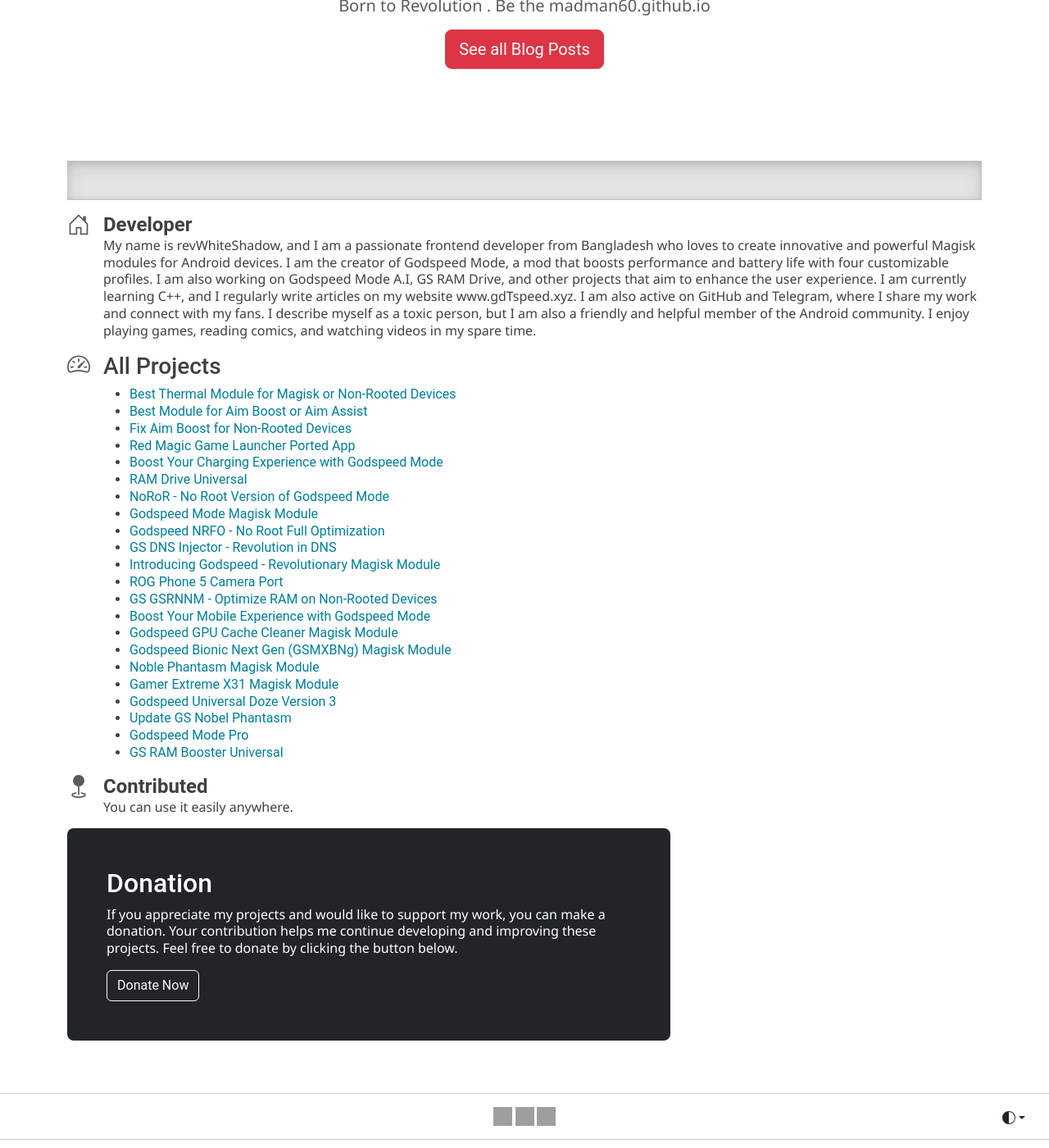
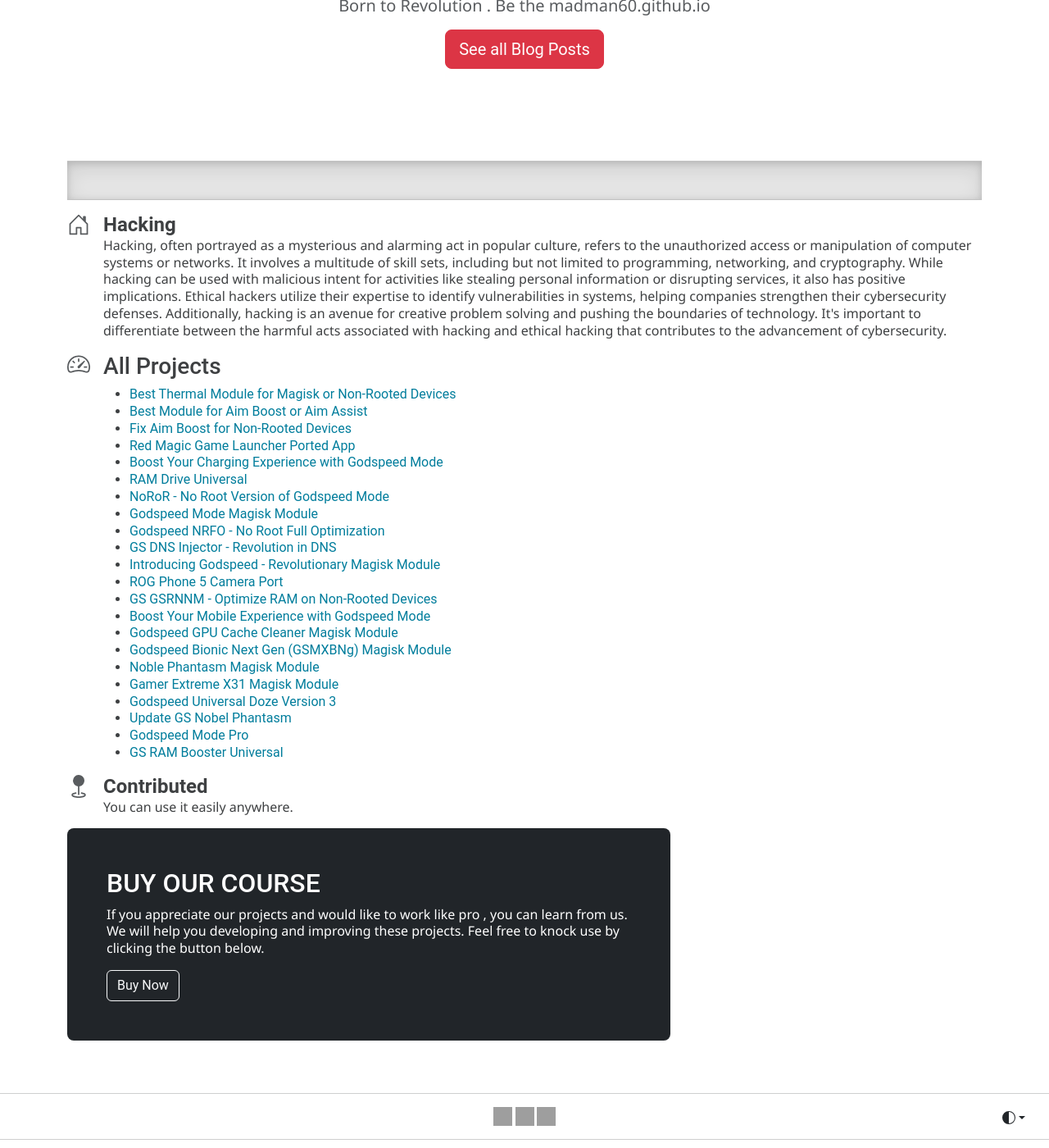
Before and after one commit to madman60/madman60.github.io, a Jekyll site: the page built from index.html, in a window 1280 px wide and 1400 px high, scrolled down 288 px. Shown: the whole window at 82% size. Built offline with Jekyll 4.4.1, drawn with Linux system fonts in a browser that asks for light colours; some web fonts are replaced; grey boxes are pictures that could not be loaded.

Commit message:
Update index.html

```diff
--- a/index.html
+++ b/index.html
@@ -153,15 +153,13 @@
       <div class="col d-flex align-items-start">
         <svg class="bi text-muted flex-shrink-0 me-3" width="1.75em" height="1.75em"><use xlink:href="#home"/></svg>
         <div>
-          <h3 class="fw-bold mb-0 fs-4">Developer</h3>
+          <h3 class="fw-bold mb-0 fs-4">Hacking</h3>
           <p>
-         My name is revWhiteShadow, and I am a passionate frontend developer from Bangladesh who loves to create innovative and powerful Magisk modules for Android devices.
-            I am the creator of Godspeed Mode, a mod that boosts performance and battery life with four customizable profiles.
-            I am also working on Godspeed Mode A.I, GS RAM Drive, and other projects that aim to enhance the user experience.
-            I am currently learning C++, and I regularly write articles on my website www.gdTspeed.xyz.
-            I am also active on GitHub and Telegram, where I share my work and connect with my fans.
-            I describe myself as a toxic person, but I am also a friendly and helpful member of the Android community.
-            I enjoy playing games, reading comics, and watching videos in my spare time.
+         Hacking, often portrayed as a mysterious and alarming act in popular culture, refers to the unauthorized access or manipulation of computer systems or networks.
+            It involves a multitude of skill sets, including but not limited to programming, networking, and cryptography.
+            While hacking can be used with malicious intent for activities like stealing personal information or disrupting services, it also has positive implications.
+            Ethical hackers utilize their expertise to identify vulnerabilities in systems, helping companies strengthen their cybersecurity defenses. Additionally, hacking is an avenue for creative problem solving and pushing the boundaries of technology.
+            It's important to differentiate between the harmful acts associated with hacking and ethical hacking that contributes to the advancement of cybersecurity.
           </p>
         </div>
       </div>
@@ -211,9 +209,9 @@
  <div class="row align-items-md-stretch">
     <div class="col-md-8">
         <div class="h-100 p-5 text-bg-dark rounded-3">
-            <h2>Donation</h2>
-            <p>If you appreciate my projects and would like to support my work, you can make a donation. Your contribution helps me continue developing and improving these projects. Feel free to donate by clicking the button below.</p>
-            <a href="https://ko-fi.com/revWS/tiers" target="_blank" class="btn btn-outline-light" type="button">Donate Now</a>
+            <h2>BUY OUR COURSE</h2>
+            <p>If you appreciate our projects and would like to work like pro , you can learn from us. We will help you developing and improving these projects. Feel free to knock use by clicking the button below.</p>
+            <a href="https://ko-fi.com/revWS/tiers" target="_blank" class="btn btn-outline-light" type="button">Buy Now</a>
         </div>
     </div>
 </div>
```
